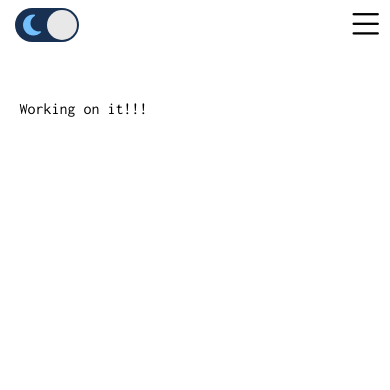
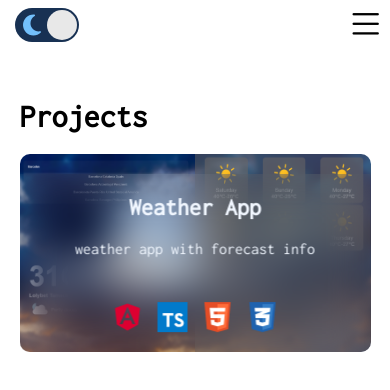
Before and after one commit to isahir0711/portfolio, an Angular app: page /projects in a window 390 px wide. Shown: the top 390 px of the page. Built offline with nearby package versions, Linux system fonts and the light colour scheme.

Commit message:
add one project

```diff
--- a/src/app/menu/menu.component.html
+++ b/src/app/menu/menu.component.html
@@ -18,7 +18,7 @@
         <ul class="links">
           <li class="link"><a (click)="closeMenu()" routerLink="">Home</a></li>
           <li class="link"><a (click)="closeMenu()" routerLink="projects">Projects</a></li>
-          <li class="link"><a (click)="closeMenu()" routerLink="aboutme">About Me</a></li>
+          <!-- <li class="link"><a (click)="closeMenu()" routerLink="aboutme">About Me</a></li> -->
         </ul>
       </div>
     </div>
--- a/src/app/projects/projects.component.css
+++ b/src/app/projects/projects.component.css
@@ -1,9 +1,71 @@
 .content-projects{
     margin-top: 100px;
+    margin-bottom: 100px;
     margin-inline: 20%;
 }
+
+.projects{
+    display: flex;
+    gap: 15px;
+    flex-wrap: wrap;
+}
+
+.project-card{
+    position: relative;
+    width: 360px;
+    border-radius: 10px;
+    background: var(--welcome-background);
+    color: #f1f7ff;
+}
+
+.background-img{
+    border-radius: 10px;
+    width: 100%;
+    height: 100%;
+    object-fit: cover;
+}
+
+.content-card{
+    opacity: 0;
+    position: absolute;
+    top: 55%;
+    left: 50%;
+    text-align: center;
+    transform: translate(-50%, -50%);
+    background: transparent;
+    backdrop-filter: blur(20px);
+    width: 100%;
+    height: 90%;
+    transition: 0.2s all;
+    border-radius: 0 0 10px 10px;
+}
+
+.content-card:hover{
+    opacity: 1;
+}
+
+.tech-used{
+    margin-top: 45px;
+    display: flex;
+    align-items: center;
+    justify-content: center;
+    gap: 15px;
+}
+
+.tech-icon{
+    width: 30px;
+}
+
 @media (max-width: 768px) {
     .content-projects{
         margin-inline: 5%;
     }
+
+    .projects{
+        justify-content: center;
+    }
+
+    .content-card{
+        opacity: 1;
+    }
   }
--- a/src/app/projects/projects.component.html
+++ b/src/app/projects/projects.component.html
@@ -1,3 +1,20 @@
 <div class="content-projects">
-    <p>Working on it!!!</p>
+    <h1>Projects</h1>
+    <div class="projects">
+        <ng-container *ngFor="let project of projects">
+            <a href="https://weather-app-isahir0711.vercel.app" target="_blank" class="project-card">
+                <img class="background-img" src="/assets/imgs/ss/{{project.img}}.png" alt="">
+                <div class="content-card">
+                    <h2>{{project.title}}</h2>
+                    <p>{{project.description}}</p>
+                    <div class="tech-used">
+                        <ng-container class="tech-used" *ngFor="let tech of project.tech_imgs">
+                            <img src="/assets/icons/{{tech}}.svg" alt="{{tech}}" class="tech-icon">
+                        </ng-container>
+                    </div>
+                </div>
+            </a>
+        </ng-container>
+    </div>
+
 </div>
--- a/src/app/projects/projects.component.ts
+++ b/src/app/projects/projects.component.ts
@@ -1,10 +1,21 @@
-import { Component } from '@angular/core';
+import { Component, OnInit } from '@angular/core';
+import { Project } from '../utilities/project';
 
 @Component({
   selector: 'app-projects',
   templateUrl: './projects.component.html',
   styleUrls: ['./projects.component.css']
 })
-export class ProjectsComponent {
+export class ProjectsComponent implements OnInit{
+  projects: Project[] = [
+    {
+      title: 'Weather App',
+      description: 'weather app with forecast info',
+      tech_imgs: ['angular-icon','ts-icon', 'html-icon', 'css-icon'],
+      img: 'weather-app-ss'
+    }
+  ];
 
+  ngOnInit(): void {
+  }
 }
--- /dev/null
+++ b/src/app/utilities/project.ts
@@ -0,0 +1,6 @@
+export interface Project {
+    title: string;
+    description: string;
+    tech_imgs: string[];
+    img:string;
+  }
--- a/src/app/welcome/welcome.component.html
+++ b/src/app/welcome/welcome.component.html
@@ -73,6 +73,10 @@
                 <img class="icon" src="/assets/icons/js-icon.svg" alt="js-icon" loading="lazy">
                 <p>JavaScript</p>
             </div>
+            <div class="icon-container">
+                <img class="icon" src="/assets/icons/ts-icon.svg" alt="js-icon" loading="lazy">
+                <p>TypeScript</p>
+            </div>
         </div>
 
         <div class="tech-container">
```
Also changed, not shown: src/assets/icons/ts-icon.svg (added), src/assets/imgs/ss/weather-app-ss.png (added).
